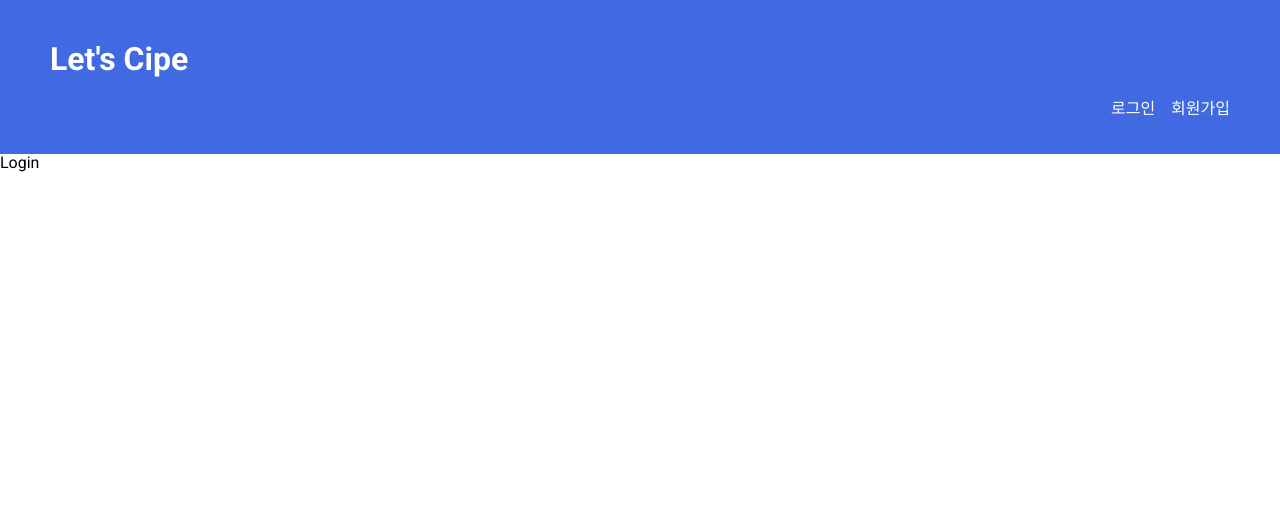
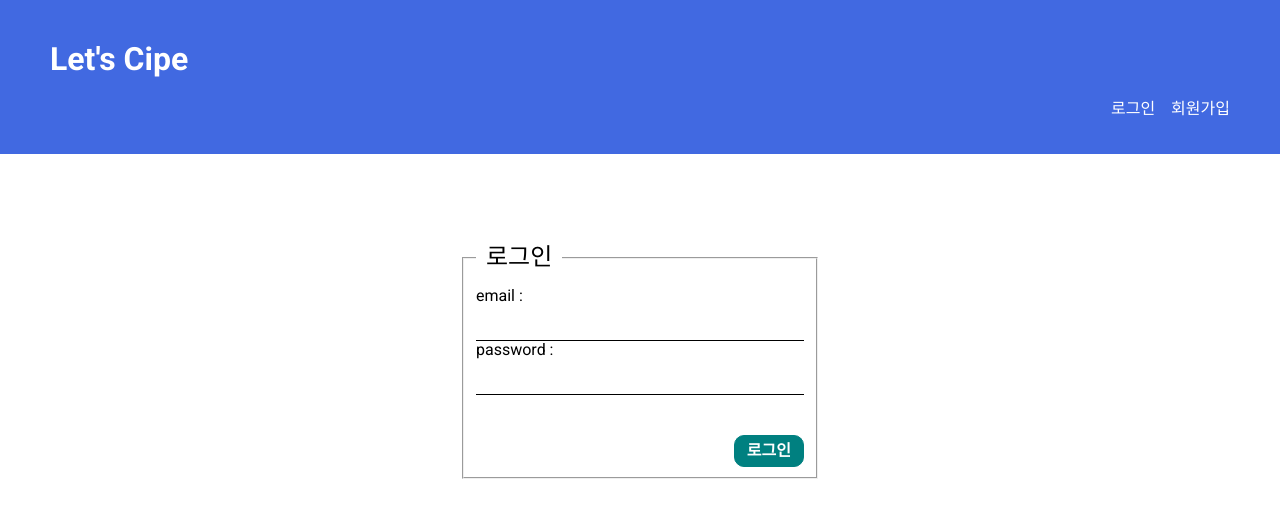
Before and after one commit to koomchang/LetsCipe, a React (Create React App) app: page /login in a window 1280 px wide. Shown: the top 518 px of the page. Built offline with nearby package versions, Linux system fonts and the light colour scheme.

Commit message:
feat: login page

```diff
--- a/src/pages/login/Login.js
+++ b/src/pages/login/Login.js
@@ -1,7 +1,35 @@
+import { useState } from 'react'
 import styles from './Login.module.css'
 
 export default function Login() {
+
+    const [email, setEmail] = useState('');
+    const [password, setPassword] = useState('');
+    const handleData = (event) => {
+        if (event.target.type === "email"){
+            setEmail(event.target.value);
+        } else if (event.target.type === "password"){
+            setPassword(event.target.value);
+        }
+    }
+
+    const handleSubmit = (event) => {
+        event.preventDefault();
+        console.log(email, password);
+    }
+
     return (
-        <div>Login</div>
+        <form className={styles.login_form} onSubmit={handleSubmit}>
+            <fieldset>
+                <legend>로그인</legend>
+                <label htmlFor='myEmail'>email : </label>
+                <input type="email" id="myEmail" required value={email} onChange={handleData}/>
+
+                <label htmlFor='myPassWord'>password : </label>
+                <input type="password" id="myPassWord" required value={password} onChange={handleData}/>
+
+                <button type='submit' className={styles.btn}>로그인</button>
+            </fieldset>
+        </form>
     )
 }
--- a/src/pages/login/Login.module.css
+++ b/src/pages/login/Login.module.css
@@ -0,0 +1,37 @@
+.login_form {
+    max-width: 360px;
+    margin: 60px auto;
+    padding: 20px;
+}
+
+.login_form legend {
+    font-size: 1.5em;
+    padding: 10px;
+}
+
+.login_form label {
+    display: block;
+    margin: 30px, 0;
+}
+
+.login_form input {
+    display: block;
+    width: 100%;
+    box-sizing: border-box;
+    padding: 8px 6px;
+    color: #777;
+    border: none;
+    border-bottom: 1px solid black;
+}
+
+.login_form button {
+    margin-top: 40px;
+    float: right;
+    padding: 6px 12px;
+    border-radius: 10px;
+    color: #fff;
+    background-color: teal;
+    border: 1px solid teal;
+    font-weight: bold;
+    cursor: pointer;
+}
```
